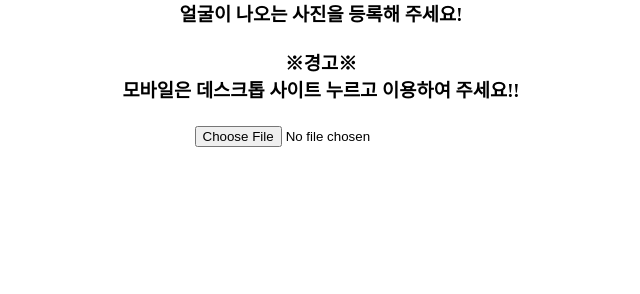
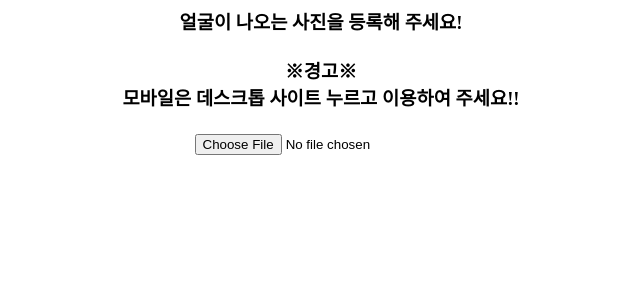
Before and after one commit to AF797/AF797.github.io, a plain HTML site: page face.html in a window 1280 px wide. Shown: the part 522-816 px from the top of the page, without its empty margins (319-959 px from the left). Drawn offline with Linux system fonts and the light colour scheme; no server answers.

Commit message:
Update face.html

```diff
--- a/face.html
+++ b/face.html
@@ -12,7 +12,7 @@
       margin: 0;
       padding: 0;
       width: 100vw;
-      height: 100vh;
+      height: 102vh;
       display: flex;
       justify-content: center;
       align-items: center;
```
